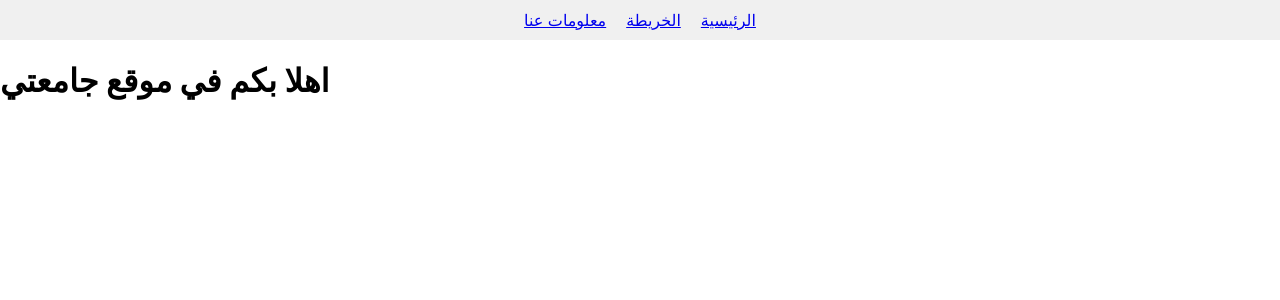
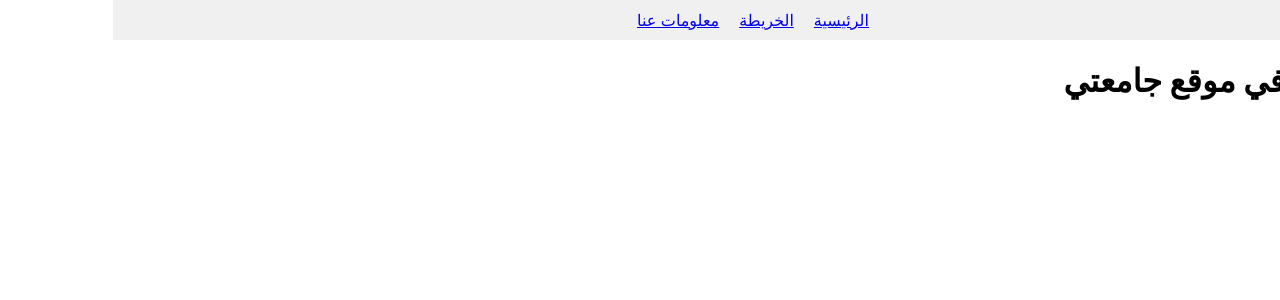
Before and after one commit to EngAhmedMahjoub/MyUniversity, a React (Create React App) app: page / in a window 1280 px wide. Shown: the top 300 px of the page. Built offline with nearby package versions, Linux system fonts and the light colour scheme.

Commit message:
change the page layout from right to left to match arabic text

```diff
--- a/src/App.css
+++ b/src/App.css
@@ -29,8 +29,7 @@
 }
 
 body {
-  direction: rtl;
-  font-family: 'Arial', sans-serif; /* You can choose a font that supports Arabic */
+
 }
 
 @keyframes App-logo-spin {
--- a/src/index.css
+++ b/src/index.css
@@ -2,9 +2,10 @@ body {
   margin: 0;
   font-family: -apple-system, BlinkMacSystemFont, 'Segoe UI', 'Roboto', 'Oxygen',
     'Ubuntu', 'Cantarell', 'Fira Sans', 'Droid Sans', 'Helvetica Neue',
-    sans-serif;
+    'Arial', sans-serif;
   -webkit-font-smoothing: antialiased;
   -moz-osx-font-smoothing: grayscale;
+  direction: rtl;
 }
 
 code {
```
